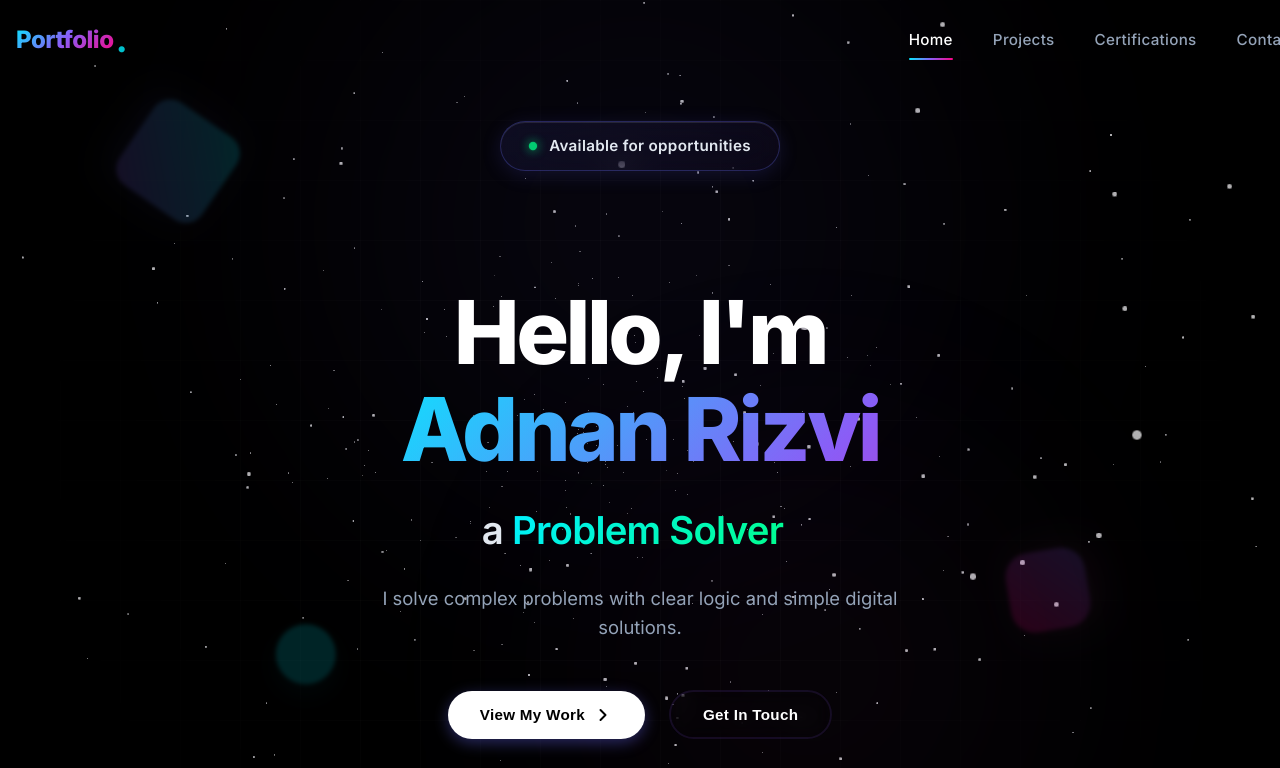
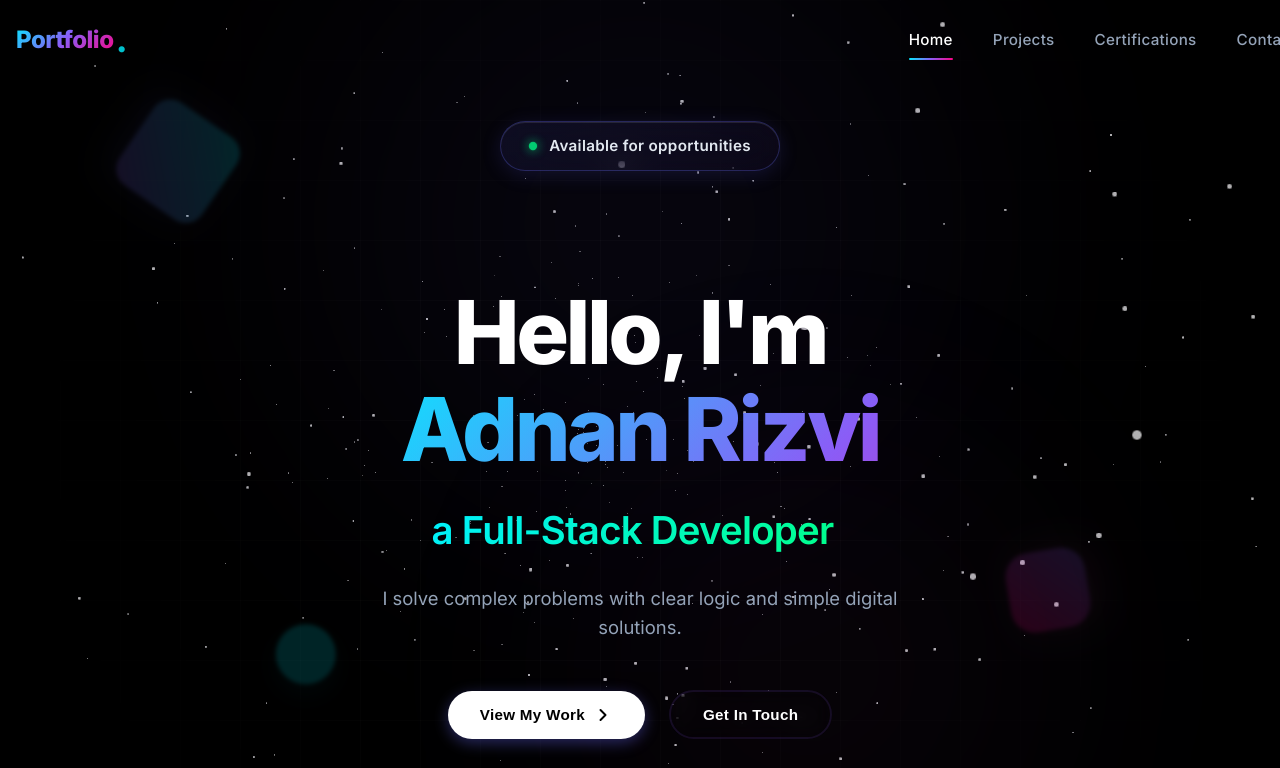
Before and after one commit to adnan275/portfolio, a React (Vite) app: page / in a window 1280 px wide. Shown: the top 768 px of the page. Built offline with nearby package versions, Linux system fonts and the light colour scheme; no server answers.

Commit message:
feat: update typewriter roles with precise AI, Web, System, Algorithmic, and design titles

```diff
--- a/src/sections/Hero.jsx
+++ b/src/sections/Hero.jsx
@@ -101,12 +101,13 @@ const Hero = () => {
                     transition={{ duration: 0.6, delay: 0.4 }}
                 >
                     <h2 className="hero-subtitle">
-                        a <TypingAnimation
+                        <TypingAnimation
                             texts={[
-                                'Full-Stack Developer',
-                                'Problem Solver',
-                                'UI/UX Enthusiast',
-                                'Creative Thinker'
+                                'an AI/ML Engineer',
+                                'a Full-Stack Developer',
+                                'a System Designer',
+                                'an Algorithmic Problem Solver',
+                                'a UI/UX Designer'
                             ]}
                         />
                     </h2>
```
